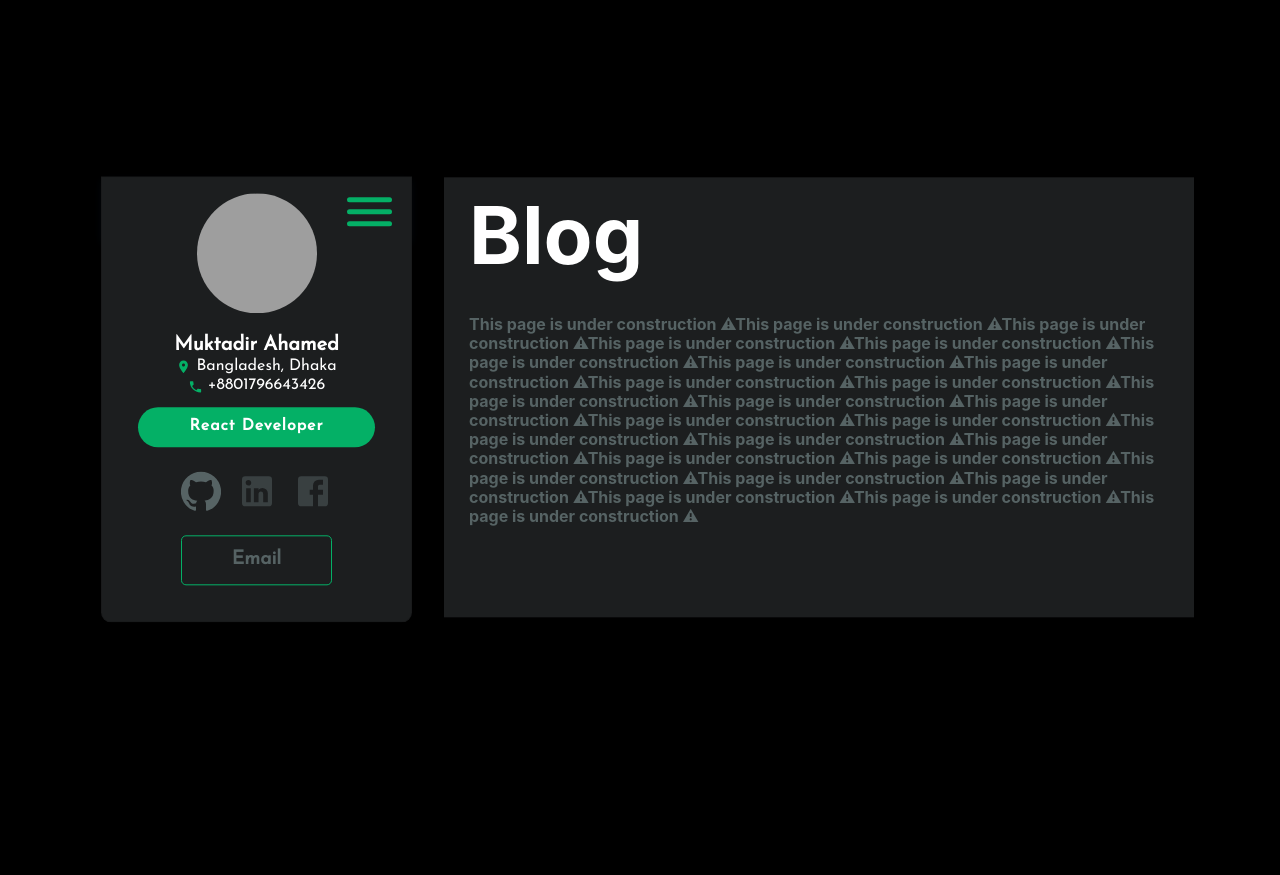
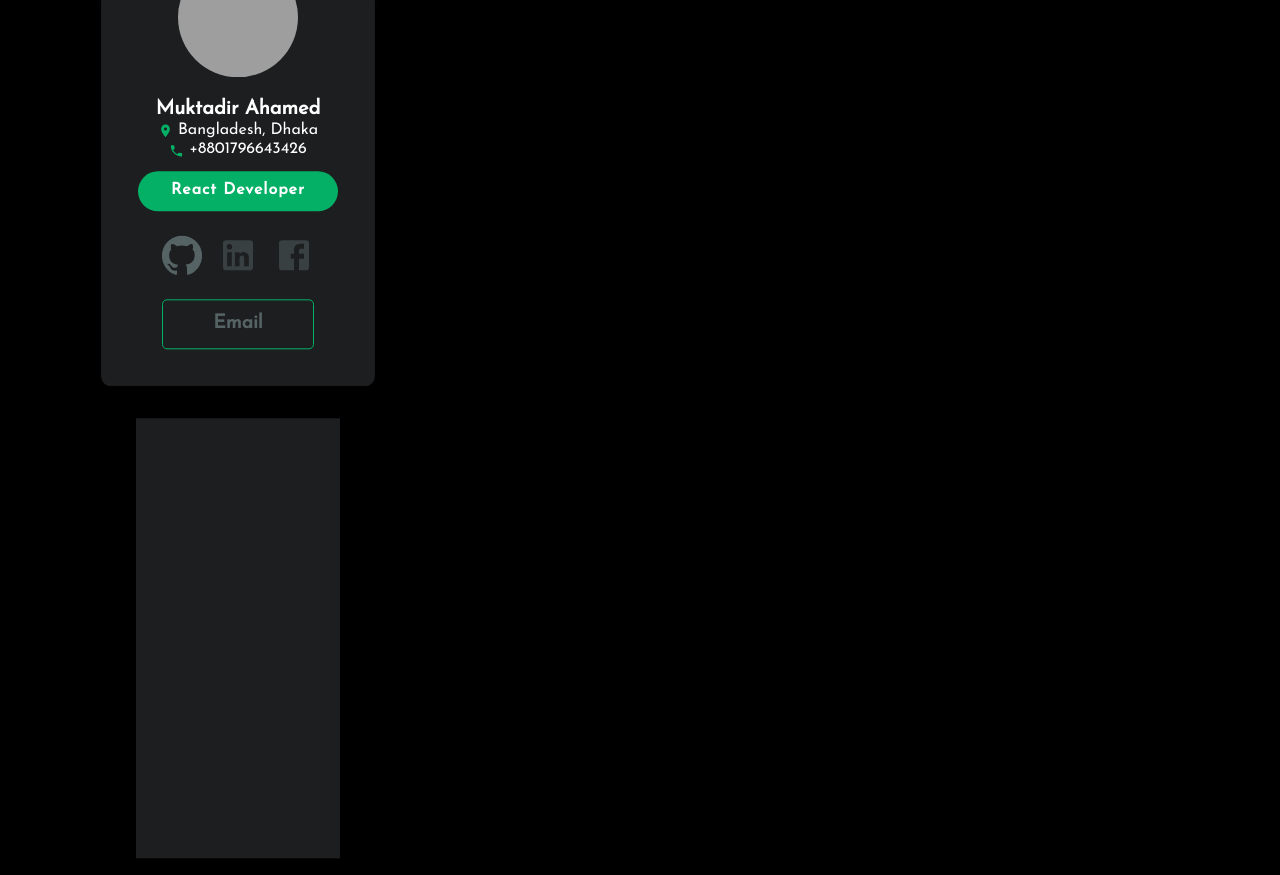
Before and after one commit to Shakib448/personal-portfolio-react, a React (Create React App) app: page /blog in a window 1280 px wide. Before the commit the page ends 800 px from the top, so only its background shows below. Built offline with nearby package versions, Linux system fonts and the light colour scheme; grey boxes are pictures that could not be loaded.

Commit message:
Minor Updates

```diff
--- a/src/Components/Blog/Blog.js
+++ /dev/null
@@ -1,49 +0,0 @@
-import React from "react";
-import { Container, Row } from "react-bootstrap";
-
-const Blog = () => {
-  return (
-    <>
-      <Container className="aboutMe">
-        <Row>
-          <div className="aboutMe__title">
-            <h1>Blog</h1>
-
-            <blockquote className="blockquote pt-3 pb-3">
-              <h6 className="mt-2 mb-2">
-                <b>This page is under construction ⚠</b>
-                <b>This page is under construction ⚠</b>
-                <b>This page is under construction ⚠</b>
-                <b>This page is under construction ⚠</b>
-                <b>This page is under construction ⚠</b>
-                <b>This page is under construction ⚠</b>
-                <b>This page is under construction ⚠</b>
-                <b>This page is under construction ⚠</b>
-                <b>This page is under construction ⚠</b>
-                <b>This page is under construction ⚠</b>
-                <b>This page is under construction ⚠</b>
-                <b>This page is under construction ⚠</b>
-                <b>This page is under construction ⚠</b>
-                <b>This page is under construction ⚠</b>
-                <b>This page is under construction ⚠</b>
-                <b>This page is under construction ⚠</b>
-                <b>This page is under construction ⚠</b>
-                <b>This page is under construction ⚠</b>
-                <b>This page is under construction ⚠</b>
-                <b>This page is under construction ⚠</b>
-                <b>This page is under construction ⚠</b>
-                <b>This page is under construction ⚠</b>
-                <b>This page is under construction ⚠</b>
-                <b>This page is under construction ⚠</b>
-                <b>This page is under construction ⚠</b>
-                <b>This page is under construction ⚠</b>
-              </h6>
-            </blockquote>
-          </div>
-        </Row>
-      </Container>
-    </>
-  );
-};
-
-export default Blog;
--- a/src/Components/Navbar/Navigation/Navigation.js
+++ b/src/Components/Navbar/Navigation/Navigation.js
@@ -16,10 +16,6 @@ const navItems = [
   {
     name: "Resume",
     link: "/resume",
-  },
-  {
-    name: "Blog",
-    link: "/blog",
   },
 ];
 
--- a/src/Components/Profile/Profile.js
+++ b/src/Components/Profile/Profile.js
@@ -9,8 +9,6 @@ import LocationOnIcon from "@material-ui/icons/LocationOn";
 import PhoneIcon from "@material-ui/icons/Phone";
 import Header from "../Header/Header";
 import { useLocation } from "react-router-dom";
-
-import PDF from "../../PdfResume/Muktadir.pdf";
 
 const Profile = () => {
   const location = useLocation();
@@ -58,7 +56,11 @@ const Profile = () => {
               </a>
             </div>
             {location.pathname === "/resume" ? (
-              <form method="get" action={PDF} target="_blank">
+              <form
+                method="get"
+                action="https://drive.google.com/file/d/16JjPmgIivhdQ0UmXI-YzoetO3L2ijq_O/view?usp=sharing"
+                target="_blank"
+              >
                 <button type="submit" className="btn btn-2">
                   <span>Resume</span>
                 </button>
--- a/src/Components/ProfileContents/ProfileContents.js
+++ b/src/Components/ProfileContents/ProfileContents.js
@@ -4,7 +4,6 @@ import { useLocation } from "react-router-dom";
 import AboutMe from "../AboutMe/AboutMe";
 import Projects from "../Projects/Projects";
 import Resume from "../Resume/Resume";
-import Blog from "../Blog/Blog";
 import "./ProfileContents.css";
 
 const ProfileContents = () => {
@@ -15,7 +14,6 @@ const ProfileContents = () => {
         {location.pathname === "/" && <AboutMe />}
         {location.pathname === "/projects" && <Projects />}
         {location.pathname === "/resume" && <Resume />}
-        {location.pathname === "/blog" && <Blog />}
       </Col>
     </>
   );
--- a/src/Components/Resume/ResumeSummery/ResumeSummery.js
+++ b/src/Components/Resume/ResumeSummery/ResumeSummery.js
@@ -11,16 +11,16 @@ const ResumeSummery = () => {
           <span style={{ color: "rgb(211, 211, 211, 0.1)" }}>/</span>{" "}
           <i>2 years in coding</i>{" "}
           <span style={{ color: "rgb(211, 211, 211, 0.1)" }}>/</span>{" "}
-          <i>6 month's in React</i>
+          <i>1 year in React</i>
         </h5>
         <blockquote className="blockquote pt-3 pb-3">
           <p className="mb-2">
             <i>
               A self-motivated Web Developer and I have a profound interest in
-              React Js Library .I have much experience of creating both logical
-              and innovative solutions to complex web problems. I’ve done some
-              projects such as NETFLIX, HULU, AMAZON, AUTHENTICATIONS So on.
-              Almost 15+ projects have been completed with react js.
+              React JS Library with 1 year of experience. I have much experience
+              in creating both logical and innovative solutions to complex web
+              problems. I’ve done some clone projects such as NETFLIX, HULU,
+              AMAZON, AUTHENTICATIONS So on.
             </i>
           </p>
         </blockquote>
```
Also changed, not shown: 1 other file (tests, documents, lock files or other folders).
